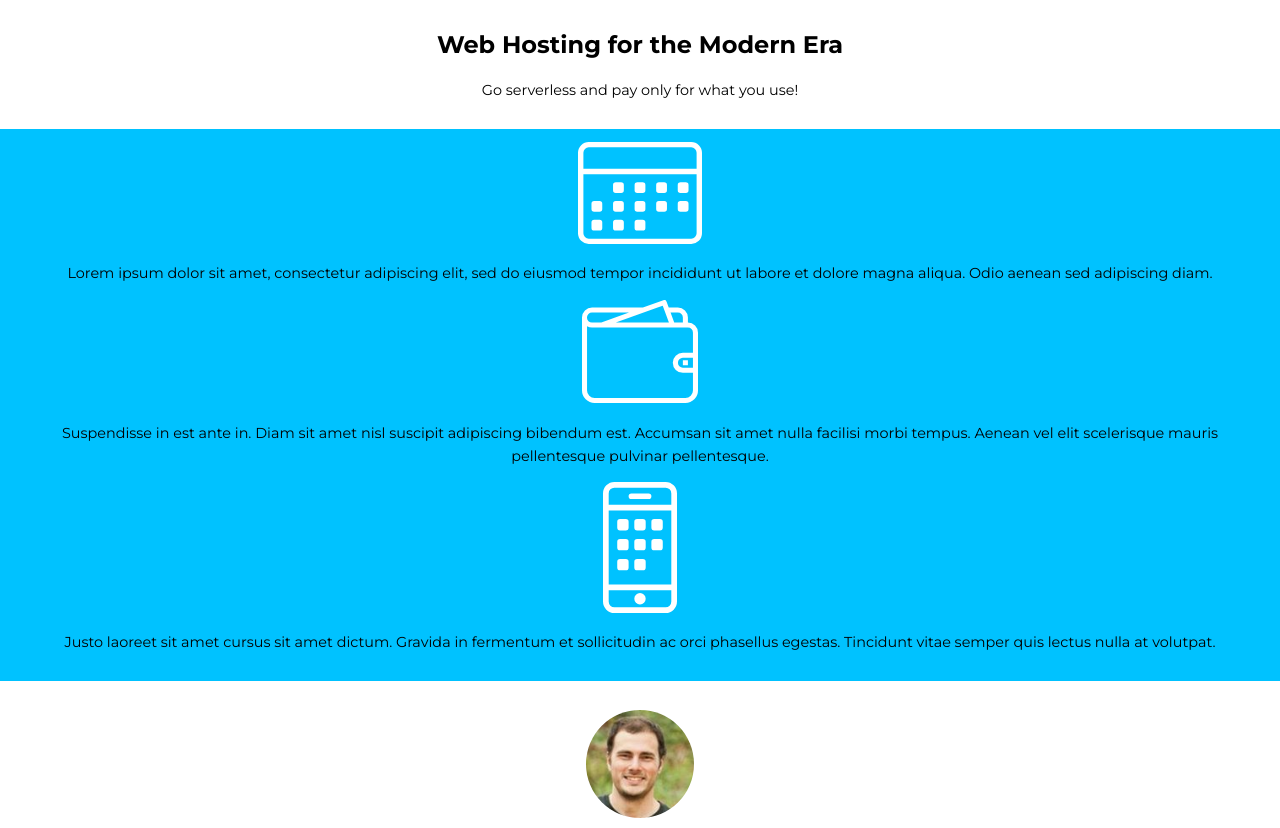
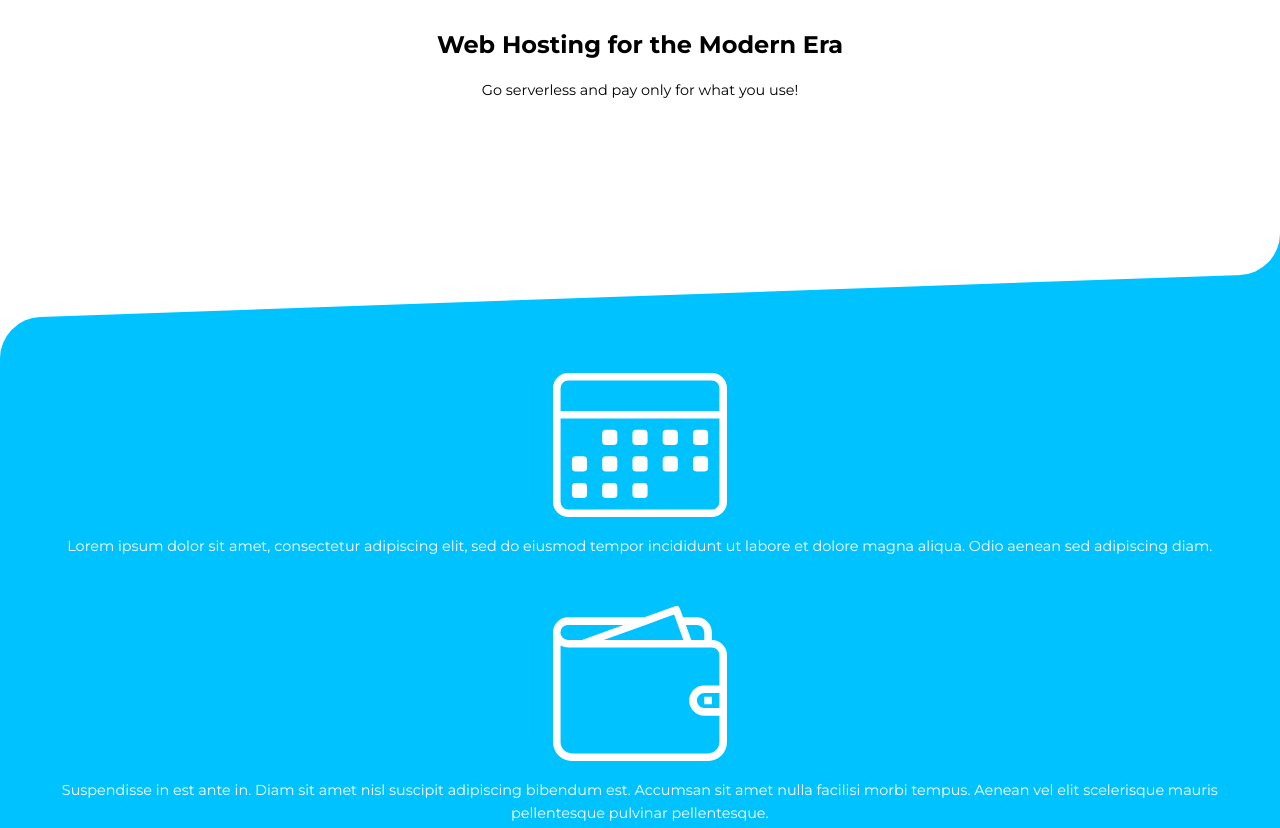
Before and after one commit to Holdenro/app-25-hours, a plain HTML site: page index.html in a window 1280 px wide. Shown: the part 580-1408 px from the top of the page. Drawn offline with Linux system fonts and the light colour scheme.

Commit message:
changes blue container

```diff
--- a/style.css
+++ b/style.css
@@ -50,4 +50,52 @@ h1, .subhead {
 .blue-container {
 	width: 100%;
 	background: #00C2FF;
+	color:#fff;
+	margin-top: 13%;
+	padding: 4em 0 2em;
+	border-top-left-radius: 40px;
+	transform: skewY(-2deg);
 }
+
+.blue-container:before {
+	content:"";
+	width: 40px;
+	height: 40px;
+	background-color: #00C2FF;
+	position: absolute;
+	top: -39px;
+	right: 0px;
+	z-index: -2;
+}
+
+.blue-container:after {
+	content:"";
+	width: 80px;
+	height: 80px;
+	background-color: #fff;
+	top: -80px;
+	position: absolute;
+	right: 0px;
+	border-radius: 50%;
+	z-index: -1;
+}
+
+.blue-container ul {
+	transform: skewY(+2deg);
+}
+
+.blue-container ul li {
+	margin-bottom: 3em;
+}
+
+.blue-container ul li p {
+	margin-bottom: 0 .5em;
+}
+
+.blue-container img {
+	width: 14%;
+}
+
+.blue-container ul li:nth-child(3) img{
+	width: 8%;
+}
```
Also changed, not shown: index.html (+1 -2 lines).
